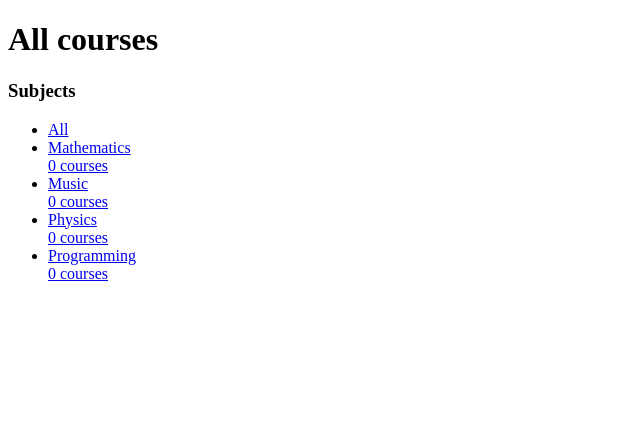
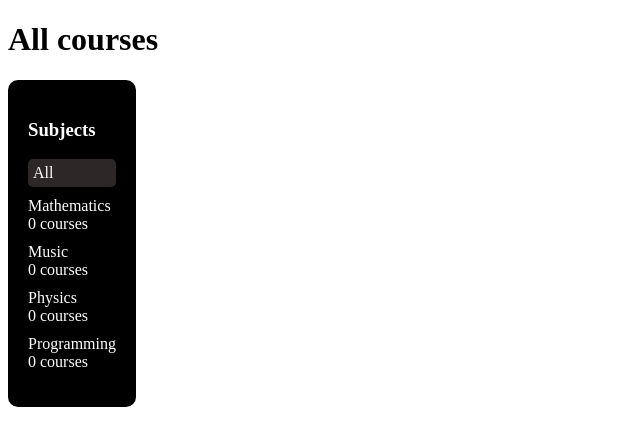
Before and after one commit to mszahan/elearn_dj5, a Django app: page / in a window 1280 px wide. Shown: the part 60-506 px from the top of the page, without its empty margins (0-640 px from the left). Run offline with Django 5.2, Linux system fonts and the light colour scheme; data comes from the database, SQL or seed files in the repository; data that the repository does not hold is empty.

Commit message:
styled the course list page little bit

```diff
--- /dev/null
+++ b/static_files/css/course_list.css
@@ -0,0 +1,36 @@
+.main-container {
+    display: flex;
+    gap: 20px;
+
+}
+
+.contents {
+    background-color: black;
+    color: white;
+    padding: 20px;
+    border-radius: 10px;
+}
+
+.contents ul {
+    list-style-type: none;
+    padding: 0;
+}
+.contents ul li {
+    margin: 10px 0;
+}
+
+.contents ul li a {
+    color: white;
+    text-decoration: none;
+}
+
+.contents p a {
+    color: white;
+    text-decoration: none;
+}
+
+.contents ul .selected {
+    padding: 5px;
+    background-color: rgb(45, 39, 39);
+    border-radius: 5px;
+}
--- a/templates/courses/course/list.html
+++ b/templates/courses/course/list.html
@@ -1,4 +1,5 @@
 {% extends 'base.html' %}
+{% load static %}
 
 
 {% block title %}
@@ -11,6 +12,10 @@
 
 {% endblock title %}
 
+
+{% block styles %}
+    <link rel="stylesheet" href="{% static 'css/course_list.css' %}">
+{% endblock styles %}
 
 
 {% block content %}
```
